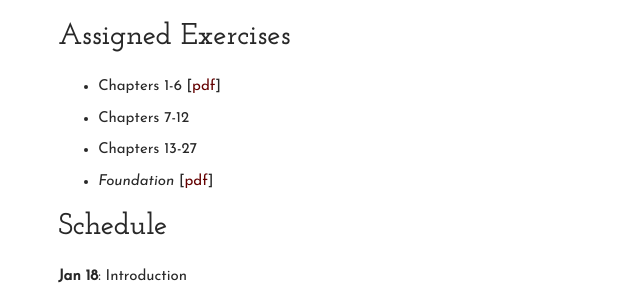
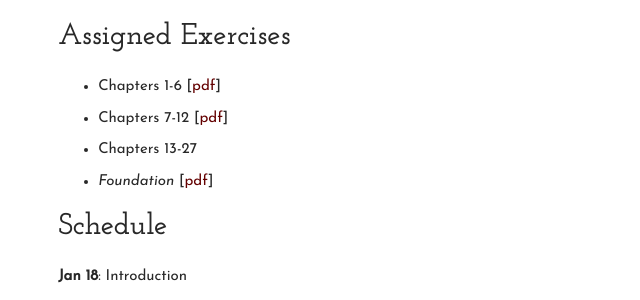
Before and after one commit to carlislerainey/carlislerainey.github.io, a Jekyll site: the page built from teaching/pols-209/index.md, in a window 1280 px wide and 900 px high, scrolled down 353 px. Shown: the part 149-449 px from the top of the window, without its empty margins (404-1044 px from the left). Built offline with Jekyll 4.4.1, drawn with Linux system fonts in a browser that asks for light colours.

Commit message:
update 209

```diff
--- a/teaching/pols-209/index.md
+++ b/teaching/pols-209/index.md
@@ -22,7 +22,7 @@
 
 ## Assigned Exercises
 - Chapters 1-6 [[pdf](files/fpp-exercises-1.pdf)]
-- Chapters 7-12
+- Chapters 7-12 [[pdf](files/fpp-exercises-2.pdf)]
 - Chapters 13-27
 - *Foundation* [[pdf](files/foundation-questions.pdf)]
 
```
Also changed, not shown: 1 other file.
